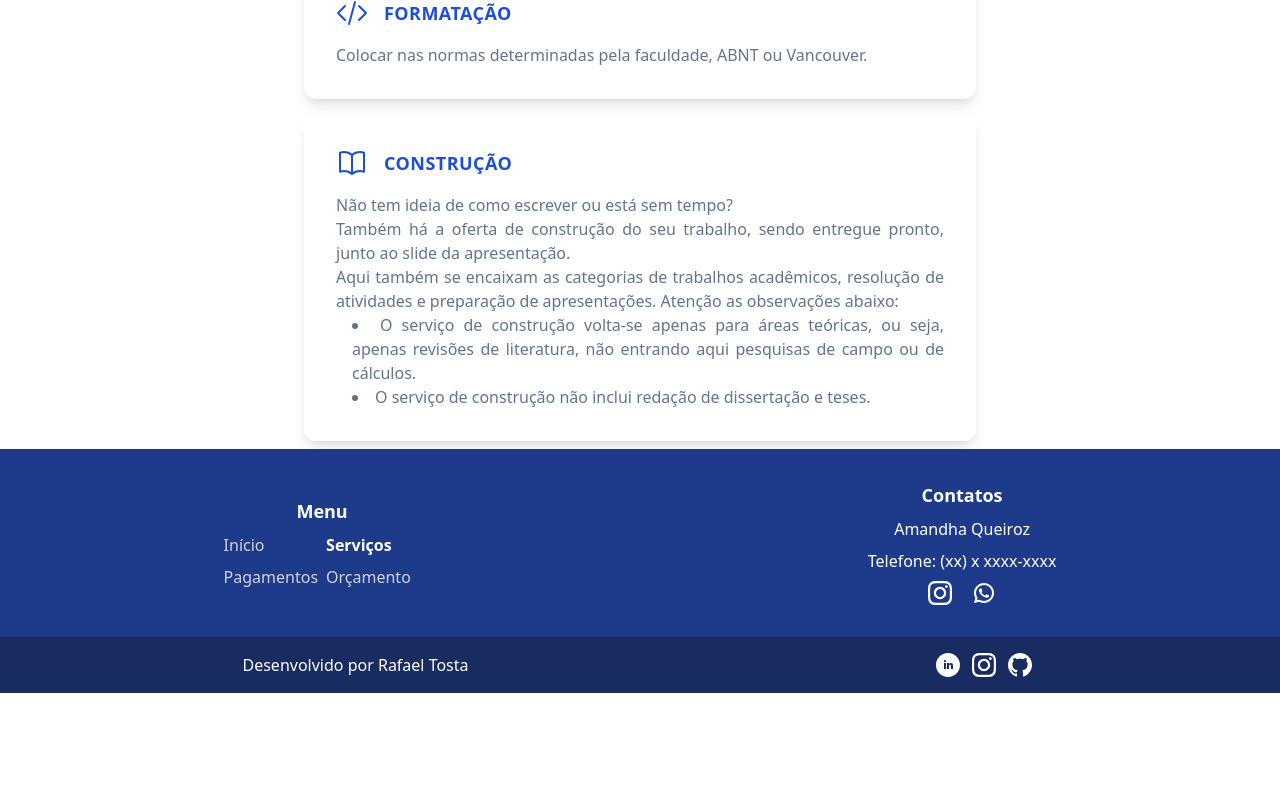
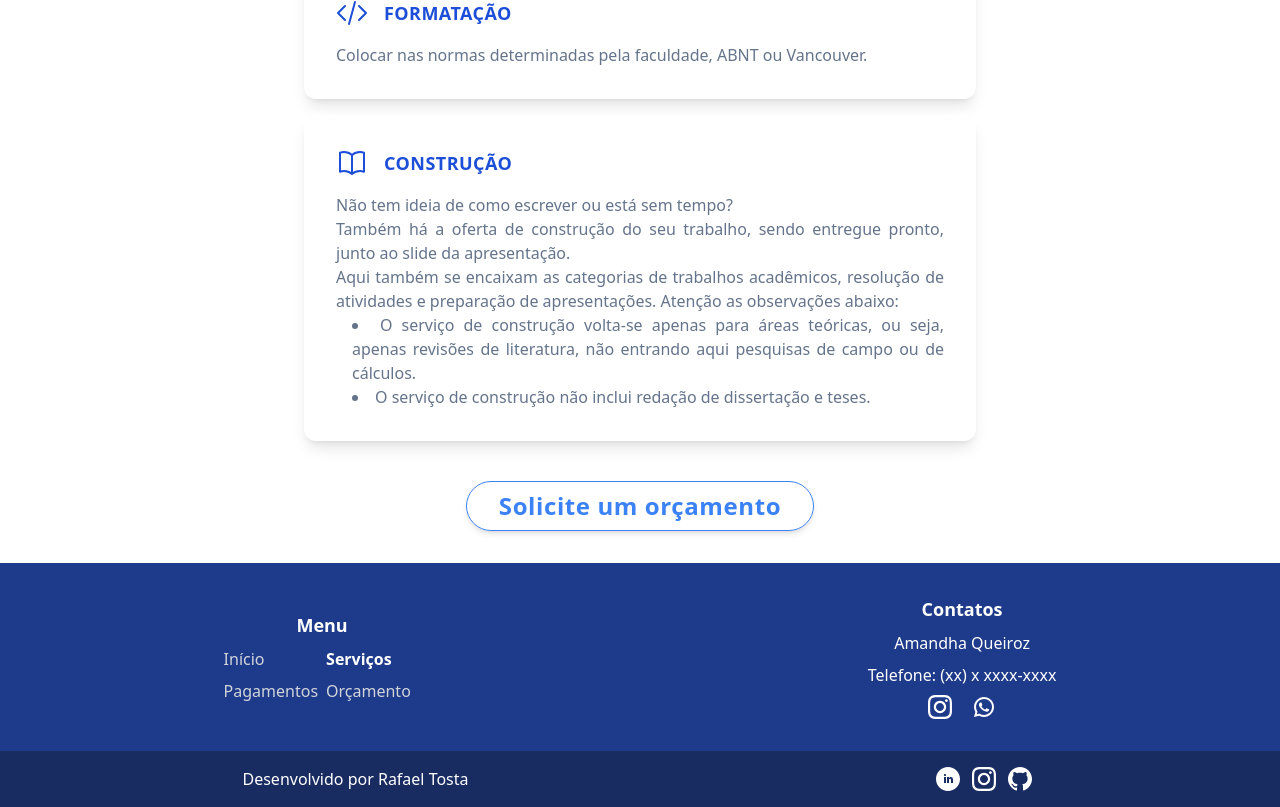
Before and after one commit to rafatosta/consultoria-academica, a React (Vite) app: page /servicos in a window 1280 px wide. Shown: the part 711-1518 px from the top of the page. Before the commit the page ends 1404 px from the top, so only its background shows below. Built offline with nearby package versions, Linux system fonts and the light colour scheme.

Commit message:
:up: Página de serviços

```diff
--- a/src/App.tsx
+++ b/src/App.tsx
@@ -1,8 +1,16 @@
 import { Navbar } from "./components/Navbar";
 import { Footer } from "./components/Footer";
 import { RoutesBase } from "./routes/RoutesBase";
+import { useEffect } from "react";
+import { useLocation } from "react-router-dom";
 
 function App() {
+  const { pathname } = useLocation();
+
+  useEffect(() => {
+    window.scrollTo(0, 0);
+  }, [pathname]);
+
   return (
     <div className="flex flex-col w-full h-screen items-center justify-start">
       <Navbar />
--- a/src/pages/Services.tsx
+++ b/src/pages/Services.tsx
@@ -5,10 +5,11 @@ import {
   AcademicCapIcon,
   MagnifyingGlassIcon,
 } from "@heroicons/react/24/outline";
+import { Link } from "react-router-dom";
 
 function Services() {
   return (
-    <div>
+    <div className="flex flex-col justify-start items-center">
       <Title title="Descrição dos serviços" />
       <div id="services" className="flex flex-col gap-y-4 p-2">
         {services.map((service) => {
@@ -33,6 +34,13 @@ function Services() {
           );
         })}
       </div>
+
+      <Link
+        to="/orcamento"
+        className="justify-start items-center m-8 border rounded-full px-8 py-2 border-blue-500 shadow-md inline-flex  text-blue-500 hover:scale-110 font-extrabold tracking-wide text-lg sm:text-2xl"
+      >
+        Solicite um orçamento
+      </Link>
     </div>
   );
 }
```
Also changed, not shown: src/pages/Home.tsx (+1 -6 lines).
